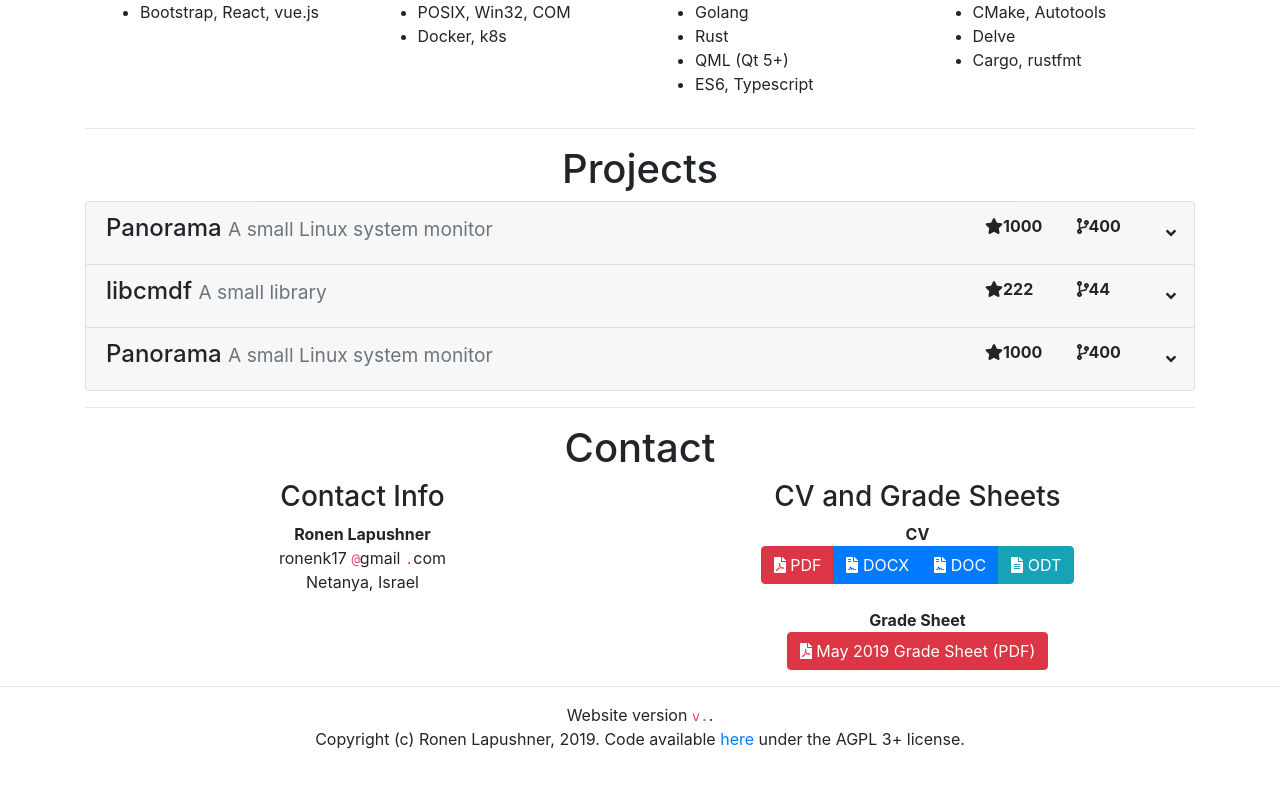
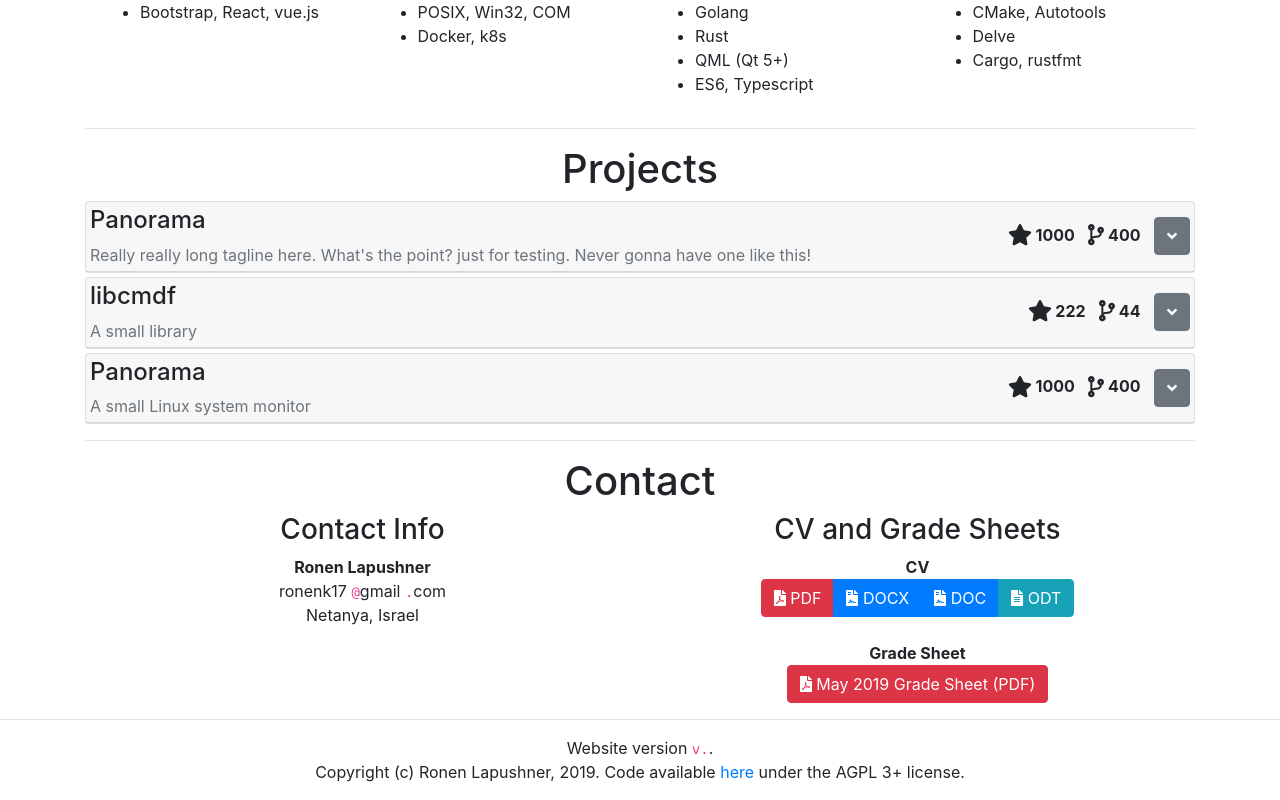
Before and after one commit to ronen25/ronen.xyz, a Vue app in the folder website/: page / in a window 1280 px wide. Shown: the part 757-1557 px from the top of the page. Before the commit the page ends 1524 px from the top, so only its background shows below. Built offline with nearby package versions, Linux system fonts and the light colour scheme.

Commit message:
Migrated Projects.vue and ProjectItem.vue's headers to BootstrapVue

```diff
--- a/website/src/components/ProjectItem.vue
+++ b/website/src/components/ProjectItem.vue
@@ -1,4 +1,58 @@
 <template>
+  <b-card no-body class="mb-1">
+    <!-- Card header -->
+    <b-card-header header-tag="header" class="p-1" role="tab">
+      <b-row align-v="center" class="position-relative" align-h="between">
+        <!-- Project name -->
+        <b-col>
+          <h4>{{ project.name }}</h4>
+          <span class="text-wrap text-muted">{{ project.tagline }}</span>
+        </b-col>
+
+        <b-col cols="4" md="auto" class="position-static">
+          <!-- Stars -->
+          <span class="d-none d-md-inline">
+            <font-awesome-icon :icon="['fas', 'star']" size="lg"></font-awesome-icon>
+            <b>&nbsp;{{ project.stars }}</b>
+          </span>
+          &nbsp;
+          <!-- Forks -->
+          <span class="d-none d-md-inline">
+            <font-awesome-icon :icon="['fas', 'code-branch']" size="lg"></font-awesome-icon>
+            <b>&nbsp;{{ project.forks }}</b>
+          </span>
+          &nbsp;
+          <!-- Expand/collapse button (all devices, except mobile) -->
+          <b-button v-b-toggle="this.collapseId" class="stretched-link d-none d-md-inline">
+            <span class="when-closed">
+              <font-awesome-icon :icon="['fas', 'angle-down']"></font-awesome-icon>
+            </span>
+            <span class="when-opened">
+              <font-awesome-icon :icon="['fas', 'angle-up']"></font-awesome-icon>
+            </span>
+          </b-button>
+
+          <!-- Expand/collapse button for mobile -->
+          <b-button v-b-toggle="this.collapseId" variant="link" size="lg" class="stretched-link d-none d-sm-inline d-md-none d-lg-none d-xl-none">
+            <span class="when-closed">
+              <font-awesome-icon :icon="['fas', 'angle-down']"></font-awesome-icon>
+            </span>
+            <span class="when-opened">
+              <font-awesome-icon :icon="['fas', 'angle-up']"></font-awesome-icon>
+            </span>
+          </b-button>
+        </b-col>
+      </b-row>
+    </b-card-header>
+
+    <!-- Card body -->
+    <b-collapse v-bind:id="this.collapseId" accordion="projectsAccordion" role="tabpanel">
+      <b-card-body>
+        <b>TESTING</b>
+      </b-card-body>
+    </b-collapse>
+  </b-card>
+  <!--
   <div class="card">
     <div class="card-header" v-bind:id="this.headingId" style="position: relative;">
       <div class="row">
@@ -7,19 +61,16 @@
           <small class="text-muted">{{ project.tagline }}</small>
         </h4>
 
-        <!-- Stars -->
         <div class="col-1">
           <font-awesome-icon :icon="['fas', 'star']"></font-awesome-icon>
           <b>{{ project.stars }}</b>
         </div>
 
-        <!-- Forks -->
         <div class="col-1">
           <font-awesome-icon :icon="['fas', 'code-branch']"></font-awesome-icon>
           <b>{{ project.forks }}</b>
         </div>
 
-        <!-- Expand/collapse button -->
         <button
           type="button"
           class="btn stretched-link"
@@ -39,12 +90,9 @@
       v-bind:aria-labelledby="this.headingId"
       data-parent="#projectsAccordion"
     >
-      <!-- Project Item Body -->
       <div class="card-body" style>
         <div class="container container-fluid">
-          <!-- Screenshot carousel -->
           <div :id="this.carouselId" class="carousel slide" data-ride="carousel">
-            <!-- Data (i.e. the screenshots to display) -->
             <div class="carousel-inner">
               <div
                 class="carousel-item"
@@ -56,7 +104,6 @@
               </div>
             </div>
 
-            <!-- Controls -->
             <a
               class="carousel-control-prev"
               v-bind:href="this.carouselIdFormatted"
@@ -79,7 +126,6 @@
 
           <hr v-if="project.screenshots.length > 0"/>
 
-          <!-- Topics -->
           <div class="row">
             <b>Topics:</b>
             <div v-for="tag in project.topics">
@@ -87,7 +133,6 @@
             </div>
           </div>
 
-          <!-- License/repo link -->
           <div class="row">
             <div class="col-sm-4" v-if="project.license !== ''">
               <b>License:</b>
@@ -100,6 +145,7 @@
       </div>
     </div>
   </div>
+  -->
 </template>
 
 <script>
@@ -118,4 +164,8 @@ export default {
 </script>
 
 <style scoped>
+.collapsed > .when-opened,
+:not(.collapsed) > .when-closed {
+  display: none;
+}
 </style>
--- a/website/src/components/Projects.vue
+++ b/website/src/components/Projects.vue
@@ -4,7 +4,7 @@
     <h1 class="text-center">Projects</h1>
 
     <!-- TODO: Replace this dummy text with actual stuff -->
-    <div id="projectsAccordion" class="accordion">
+    <div id="projectsAccordion" role="tablist">
       <ProjectItem v-bind:key="project.id" v-bind:project="project" v-for="project in projects" />
     </div>
   </section>
@@ -24,7 +24,7 @@ export default {
         {
           id: "45783y475y38745y7",
           name: "Panorama",
-          tagline: "A small Linux system monitor",
+          tagline: "Really really long tagline here. What's the point? just for testing. Never gonna have one like this!",
           description:
             "Every project has a small description. This description, along with the other things, is fetched from the README.md.",
           topics: ["cpp", "rust", "python"],
--- a/website/src/main.js
+++ b/website/src/main.js
@@ -6,12 +6,14 @@ import App from './App.vue'
 import { library } from '@fortawesome/fontawesome-svg-core'
 import { faGithub, faLinkedin } from '@fortawesome/free-brands-svg-icons'
 import {
-  faStar, faCodeBranch, faAngleDown,
+  faStar, faCodeBranch,
+  faAngleDown, faAngleUp,
   faFileAlt, faFileContract, faFilePdf
 } from '@fortawesome/free-solid-svg-icons'
 import { FontAwesomeIcon } from '@fortawesome/vue-fontawesome'
 
-library.add( faStar, faCodeBranch, faAngleDown, faFileAlt, faFileContract,
+library.add( faStar, faCodeBranch, faFileAlt, faFileContract,
+  faAngleDown, faAngleUp,
   faFilePdf,
   faGithub, faLinkedin )
 
@@ -27,9 +29,11 @@ import {
   BNavbar, BNavbarNav, BNavItem, BNavItemDropdown, BDropdownItem, BNavbarToggle,
   BCollapse,
   BContainer, BCol, BRow,
-  BButtonGroup, BButton,
+  BButtonGroup, BButton, BCard, BCardHeader, BCardBody,
+  VBToggle,
 } from 'bootstrap-vue'
 
+// UI Components
 Vue.component( 'b-jumbotron', BJumbotron )
 Vue.component( 'b-navbar', BNavbar )
 Vue.component( 'b-navbar-nav', BNavbarNav )
@@ -43,6 +47,12 @@ Vue.component( 'b-row', BRow )
 Vue.component( 'b-col', BCol )
 Vue.component( 'b-button-group', BButtonGroup )
 Vue.component( 'b-button', BButton )
+Vue.component( 'b-card', BCard )
+Vue.component( 'b-card-header', BCardHeader )
+Vue.component( 'b-card-body', BCardBody )
+
+// Directives
+Vue.directive( 'b-toggle', VBToggle )
 
 // -------------------------------------------------------------
 Vue.config.productionTip = false
```
